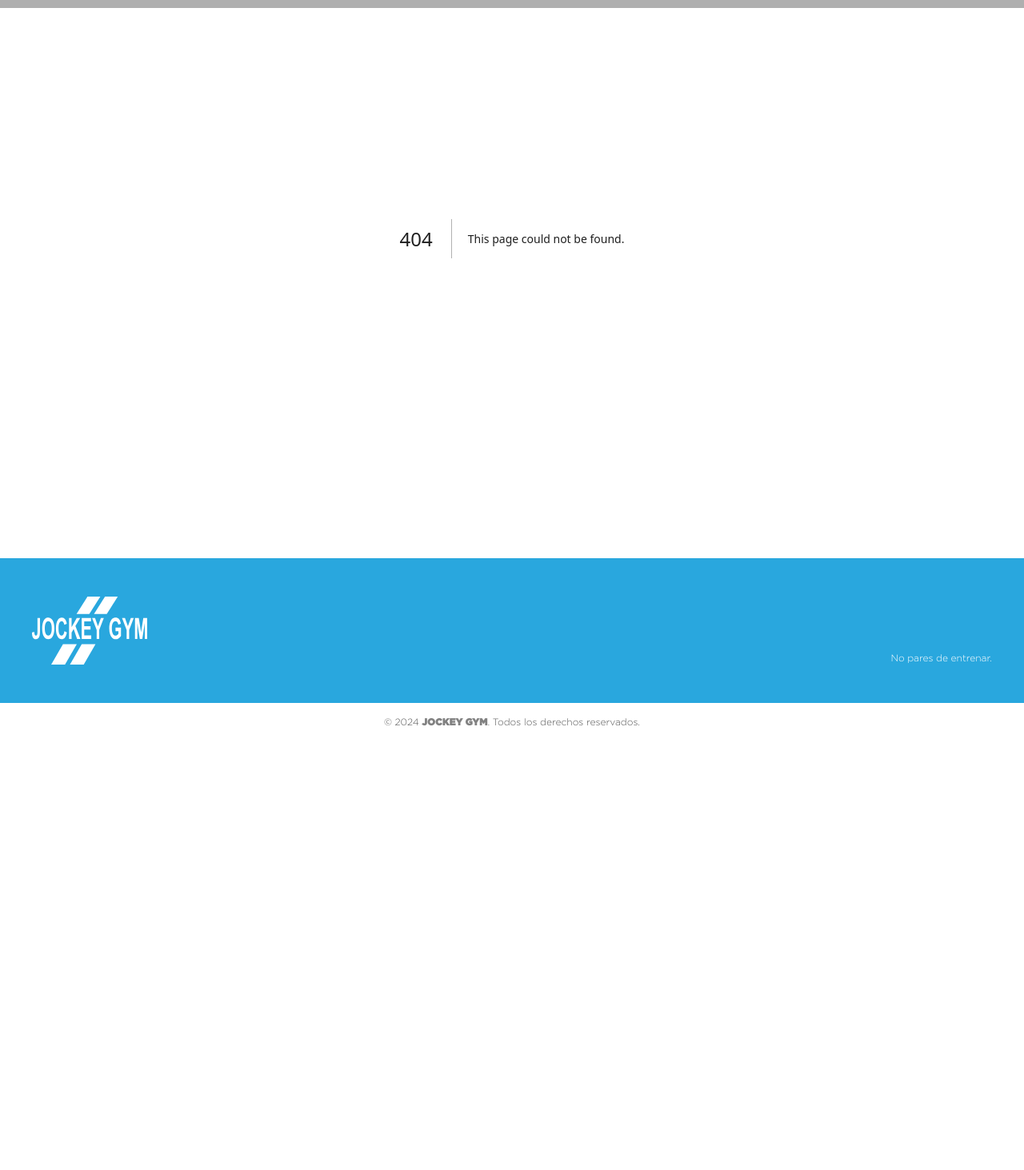
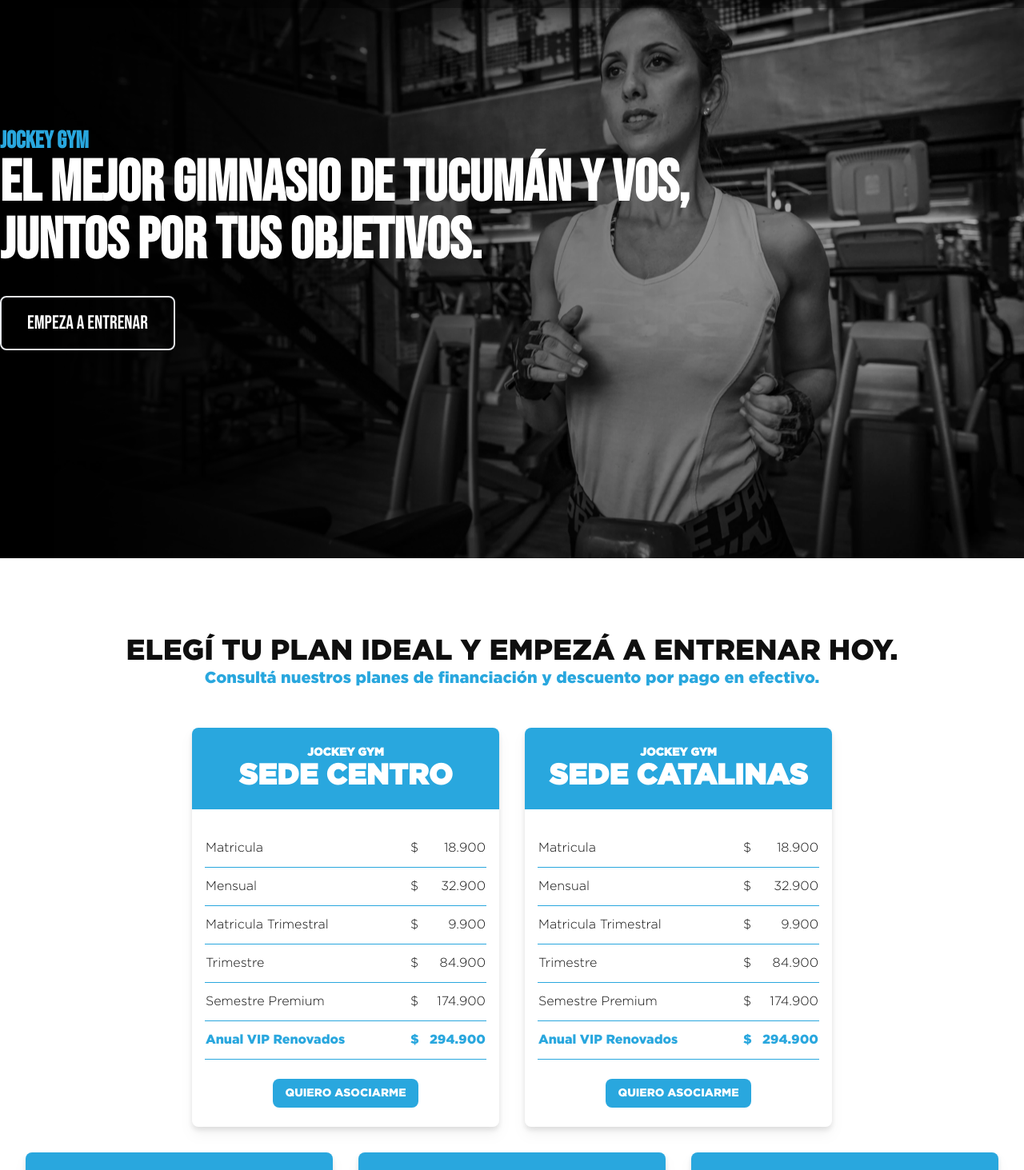
Before and after one commit to mateolohezic/jockeygym-landing-frontend, a Next.js app: page /precios in a window 1280 px wide. Before the commit this address had no page. Shown: the part 102-1565 px from the top of the page at 80% size. Before the commit the page ends 1029 px from the top, so only its background shows below. Built offline with nearby package versions, Linux system fonts and the light colour scheme.

Commit message:
New: Precios Page

```diff
--- a/src/app/globals.css
+++ b/src/app/globals.css
@@ -23,7 +23,7 @@
 
 
 :root{
-  --font-color: rgba(31, 31, 31, 1);
+  --font-color: rgba(15, 15, 15, 1);
 
   --scrollbar-thumb: #29A7DE;
   --scrollbar-thumb-hover: #4DB9E8;
--- a/src/app/page.tsx
+++ b/src/app/page.tsx
@@ -6,7 +6,7 @@
 import download_apple from "../assets/download_apple.png";
 import download_playstore from "../assets/download_playstore.png";
 
-export default function Home() {
+export default function HomePage() {
   return (
     <main className="grow w-full">
       <section className="w-full min-h-svh flex flex-col justify-center items-center relative text-center">
@@ -15,17 +15,17 @@
           <source src="/assets/portada_home.mp4" type="video/mp4" />
           Tu navegador no soporta videos.
         </video>
-        <div className="w-full xl:w-[1200px] px-4 xl:px-0 flex flex-col items-center justify-center relative">
+        <div className="w-full xl:max-w-7xl px-4 xl:px-0 flex flex-col items-center justify-center relative">
           <h1 className="text-4xl text-white font-extrabold -top-24 absolute">JOCKEY GYM</h1>
           <span className="text-8xl text-white font-extrabold">NUNCA TE CONFORMES.</span>
           <h2 className="text-white text-4xl font-gotham">Descubrí el mejor gimnasio de Tucumán.</h2>
           <Link href="/" className="mt-8 flex justify-center items-center text-white text-2xl border-2 px-8 py-4 rounded-lg  hover:bg-[#FFFFFF50] transition-all duration-300 ease-in-out">Empeza a entrenar</Link>
         </div>
-        <span className="absolute bottom-8 text-white text-3xl font-gotham-black">#NoParesDeEntrenar #SiempreUnoCercaTuyo</span>
+        <span className="absolute bottom-8 text-white text-sm font-gotham-black">No pares de entrenar.</span>
       </section>
       <section className="w-full min-h-svh flex flex-col justify-center items-center relative text-center">
         <div className="absolute top-0 left-0 w-full h-full -z-10 gradient__sedes bg-blend-multiply"></div>
-        <div className="w-full xl:w-[1200px] px-4 xl:px-0">
+        <div className="w-full xl:max-w-7xl	 px-4 xl:px-0">
           <h3 className="text-jockey text-3xl font-gotham-black">LA CADENA DE GIMNASIOS MAS GRANDES DE TUCUMÁN</h3>
           <span className="text-8xl text-white font-extrabold block">UNA SEDE JOCKEY CERCA TUYO</span>
           <span className="text-white text-2xl font-gotham block mt-8">Conocé nuestras sedes</span>
--- /dev/null
+++ b/src/app/precios/page.tsx
@@ -0,0 +1,205 @@
+import Image from "next/image";
+import Link from "next/link";
+import precios from '../../assets/precios.webp'
+import '../../styles/precios.css'
+
+export default function PreciosPage() {
+
+  const sedesPrecios = [
+    {
+      title:'distrito',
+      properties: [
+        {
+          name: 'Matricula',
+          value: '18.900'
+        },
+        {
+          name: 'Mensual',
+          value: '36.900'
+        },
+        {
+          name: 'Trimestre Multisede',
+          value: '94.900'
+        },
+        {
+          name: 'Semestre Premium',
+          value: '174.900'
+        },
+        {
+          name: 'Anual VIP Renovados',
+          value: '294.900',
+          important: true
+        },
+      ],
+      href:'/'
+    },
+    {
+      title:'el solar',
+      properties: [
+        {
+          name: 'Matricula',
+          value: '18.900'
+        },
+        {
+          name: 'Mensual',
+          value: '36.900'
+        },
+        {
+          name: 'Trimestre Multisede',
+          value: '94.900'
+        },
+        {
+          name: 'Semestre Premium',
+          value: '174.900'
+        },
+        {
+          name: 'Anual VIP Renovados',
+          value: '294.900',
+          important: true
+        },
+      ],
+      href:'/'
+    },
+    {
+      title:'av. perón',
+      properties: [
+        {
+          name: 'Matricula',
+          value: '18.900'
+        },
+        {
+          name: 'Mensual',
+          value: '36.900'
+        },
+        {
+          name: 'Trimestre Multisede',
+          value: '94.900'
+        },
+        {
+          name: 'Semestre Premium',
+          value: '174.900'
+        },
+        {
+          name: 'Anual VIP Renovados',
+          value: '294.900',
+          important: true
+        },
+      ],
+      href:'/'
+    },
+    {
+      title:'centro',
+      properties: [
+        {
+          name: 'Matricula',
+          value: '18.900'
+        },
+        {
+          name: 'Mensual',
+          value: '32.900'
+        },
+        {
+          name: 'Matricula Trimestral',
+          value: '9.900'
+        },
+        {
+          name: 'Trimestre',
+          value: '84.900'
+        },
+        {
+          name: 'Semestre Premium',
+          value: '174.900'
+        },
+        {
+          name: 'Anual VIP Renovados',
+          value: '294.900',
+          important: true
+        },
+      ],
+      href:'/'
+    },
+    {
+      title:'catalinas',
+      properties: [
+        {
+          name: 'Matricula',
+          value: '18.900'
+        },
+        {
+          name: 'Mensual',
+          value: '32.900'
+        },
+        {
+          name: 'Matricula Trimestral',
+          value: '9.900'
+        },
+        {
+          name: 'Trimestre',
+          value: '84.900'
+        },
+        {
+          name: 'Semestre Premium',
+          value: '174.900'
+        },
+        {
+          name: 'Anual VIP Renovados',
+          value: '294.900',
+          important: true
+        },
+      ],
+      href:'/'
+    },
+  ]
+
+  return (
+    <main className="grow w-full">
+      <section className="w-full min-h-svh flex flex-col justify-center items-center relative">
+        <div className="absolute top-0 left-0 w-full h-full -z-10 gradient__portada"></div>
+        <Image src={precios} className="absolute top-0 left-0 w-full h-full object-cover -z-20" alt='Precios Jockey GYM'/>
+        <div className="w-full xl:max-w-7xl	 px-4 xl:px-0 flex flex-col items-start justify-start relative text-start">
+          <h1 className="text-3xl text-jockey font-extrabold">JOCKEY GYM</h1>
+          <h2 className="text-7xl font-extrabold"><span className="block text-white">EL MEJOR GIMNASIO DE TUCUMÁN Y VOS,</span><span className="block text-white">JUNTOS POR TUS OBJETIVOS.</span></h2>
+          <Link href="/" className="mt-8 flex justify-center items-center text-white text-2xl border-2 px-8 py-4 rounded-lg  hover:bg-[#FFFFFF50] transition-all duration-300 ease-in-out">Empeza a entrenar</Link>
+        </div>
+      </section>
+      <section className="w-full min-h-svh flex flex-col justify-start items-center relative py-24">
+        <h3 className="font-gotham-black text-4xl text-center">ELEGÍ TU PLAN IDEAL Y EMPEZÁ A ENTRENAR HOY.</h3>
+        <p className="font-gotham-black text-xl text-center text-jockey">Consultá nuestros planes de financiación y descuento por pago en efectivo.</p>
+        <div className="w-full xl:max-w-7xl mt-12 flex flex-wrap-reverse justify-center items-center gap-8">
+          {
+            sedesPrecios.map( ({ title, properties, href }) => (
+              <article className="font-gotham flex flex-col items-center justify-center w-96 bg-white drop-shadow-lg rounded-lg" key={title}>
+                <div className="w-full rounded-t-lg bg-jockey py-6 px-4 flex flex-col justify-center items-center gap-1">
+                  <span className="text-white font-gotham-black font-extrabold text-sm leading-none">JOCKEY GYM</span>
+                  <h4 className="text-white font-gotham-black font-extrabold text-4xl leading-none uppercase">SEDE {title}</h4>
+                </div>
+                <div className="mt-6 px-4">
+                  <table className="w-full max-w-full table table-fixed">
+                    {
+                      properties.map( ({ name, value, important }) => (
+                        <tbody key={name}>
+                          <tr className='border-b border-jockey h-12'>
+                            <td className={` ${important && 'text-jockey font-gotham-black'}`}>{name}</td>
+                            <td className={`text-end w-24 ${important && 'text-jockey font-gotham-black'}`}>
+                              <div className="w-full flex justify-between items-center">
+                                <span className={`${important && 'text-jockey font-gotham-black'}`}>$</span>
+                                <span className={`${important && 'text-jockey font-gotham-black'}`}>{value}</span>
+                              </div>
+                            </td>
+                          </tr>
+                        </tbody>
+                      ))
+                    }
+                  </table>
+                </div>
+                <div className="py-6 px-4">
+                    <Link href={href} className="flex justify-center items-center font-gotham-black text-white text-sm bg-jockey px-4 py-2 rounded-lg hover:bg-jockey-light transition-all duration-300 ease-in-out">QUIERO ASOCIARME</Link>
+                </div>
+              </article>
+            ))
+          }
+        </div>
+      </section>
+    </main>
+  );
+}
--- a/src/components/footer/Footer.tsx
+++ b/src/components/footer/Footer.tsx
@@ -3,8 +3,8 @@
 export const Footer = () => {
   return (
     <footer className="w-full flex flex-col justify-between items-stretch">
-        <div className="w-full py-12 bg-jockey flex justify-center items-start">
-            <div className="w-full xl:w-[1200px] flex justify-between items-stretch">
+        <div className="w-full py-12 bg-[#0F0F0F] flex justify-center items-start">
+            <div className="w-full xl:max-w-7xl	 flex justify-between items-stretch">
                 <div className="flex flex-col justify-start items-start">
                     <Logo className="w-36" pathClassName="fill-white" />
                 </div>
@@ -14,7 +14,7 @@
             </div>
         </div>
         <div className="bg-white py-4 flex justify-center items-center">
-            <h6 className="font-gotham text-xs text-center w-[1200px] opacity-75">&#169; 2024 <b className="font-gotham-black opacity-75">JOCKEY GYM</b>. Todos los derechos reservados.</h6>
+            <h6 className="w-full xl:max-w-7xl font-gotham text-xs text-center opacity-75">&#169; 2024 <b className="font-gotham-black opacity-75">JOCKEY GYM</b>. Todos los derechos reservados.</h6>
         </div>
     </footer>
   )
--- a/src/components/navbar/Navbar.tsx
+++ b/src/components/navbar/Navbar.tsx
@@ -11,8 +11,8 @@
             href: '/'
         },
         {
-            title: 'Precio',
-            href: '/precio'
+            title: 'Precios',
+            href: '/precios'
         },
         {
             title: 'Sedes',
@@ -26,7 +26,7 @@
 
     return (
         <nav className="w-full flex justify-center items-center bg-transparent fixed top-0 left-0 z-50 hover:bg-[#00000050] transition-all duration-300 ease-in-out">
-            <div className="w-full xl:w-[1200px] flex justify-between items-center py-8 px-4 xl:px-0">
+            <div className="w-full xl:max-w-7xl flex justify-between items-center py-8 px-4 xl:px-0">
                 <div className='grow flex justify-start items-center'>
                     <Link href="/">
                         <Logo className='h-12' pathClassName='fill-white'/>
--- a/src/styles/home.css
+++ b/src/styles/home.css
@@ -1,7 +1,7 @@
 .gradient__portada{
     mix-blend-mode: multiply;
+    background: linear-gradient(to bottom, rgba(0, 0, 0, 0.75) 70%, rgba(0,0,0, 1) 95%);
     background-color: rgba(0, 0, 0, 0.25);
-    background: linear-gradient(to bottom, rgba(0, 0, 0, 0.75) 70%, rgba(0,0,0, 1) 95%);
 }
 
 .gradient__sedes{
--- /dev/null
+++ b/src/styles/precios.css
@@ -0,0 +1,5 @@
+.gradient__portada{
+    mix-blend-mode: multiply;
+    background: linear-gradient(to left, rgba(0, 0, 0, 0) 0%, rgba(0, 0, 0, 0.25) 50%, rgba(0, 0, 0, 0.75) 75%, rgba(0,0,0, 1) 95%);
+    background-color: rgba(0, 0, 0, 0.25);
+}
```
Also changed, not shown: src/assets/precios.webp (added).
